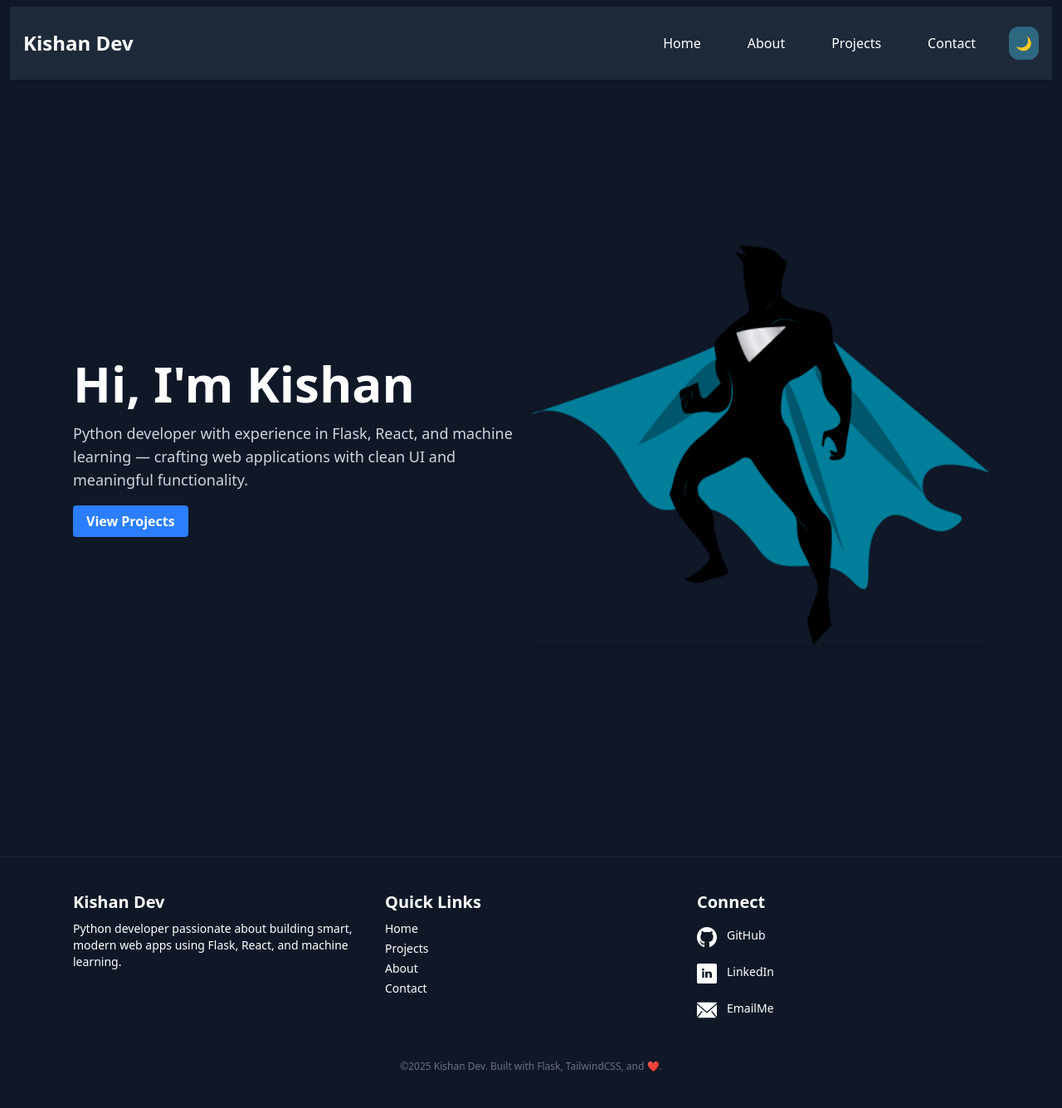
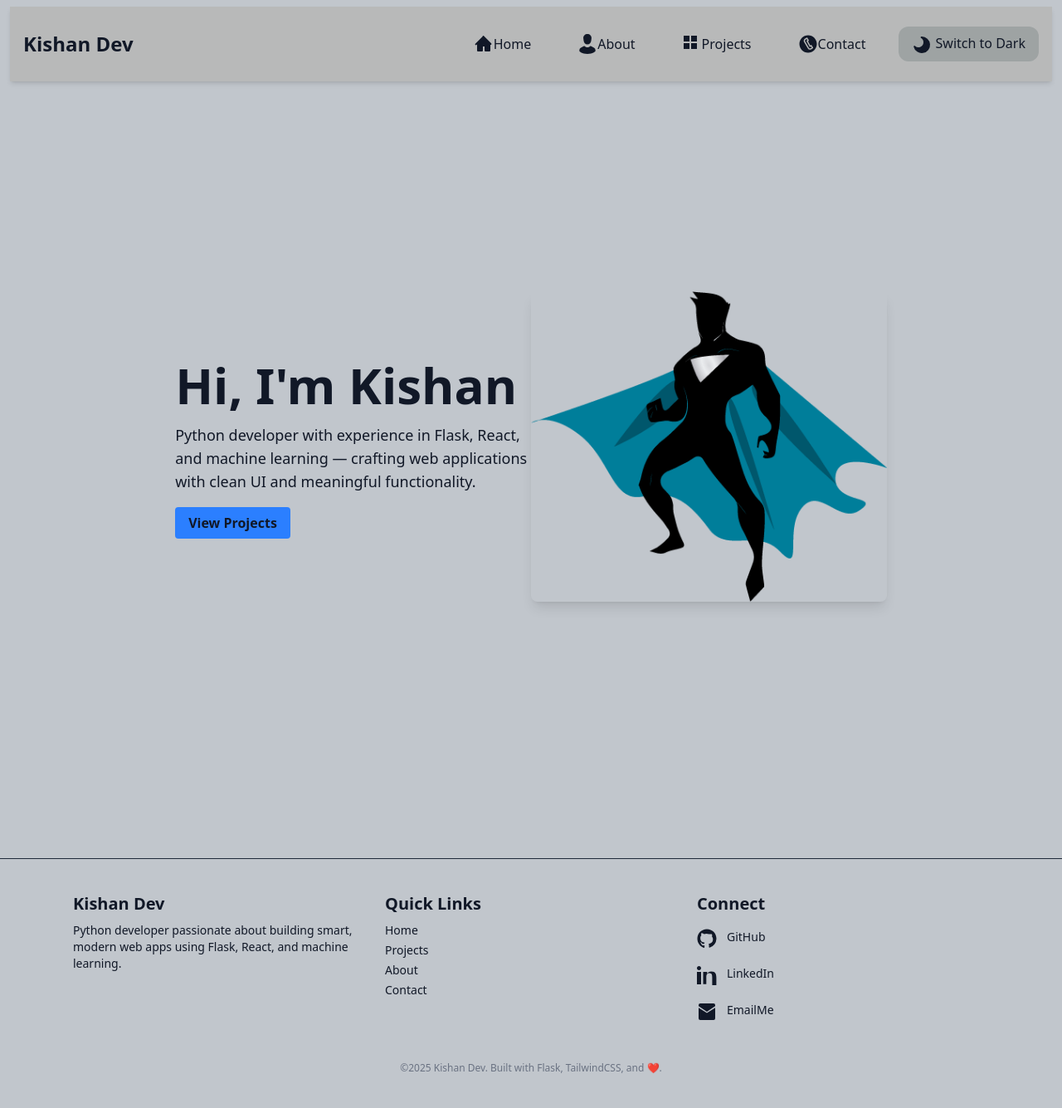
Before and after one commit to kishandev2509/portfolio, a Flask app: page / in a window 1280 px wide. Shown: the whole page at 83% size. Before the commit the page ends 1291 px from the top, so only its background shows below. Run offline with Flask 3, Linux system fonts and the light colour scheme; some libraries are stand-ins or nearby versions.

Commit message:
Add navigation links and icons to header and footer, enhance theme toggle functionality

```diff
--- a/app.py
+++ b/app.py
@@ -18,6 +18,12 @@ def inject_footer_data():
             "GitHub": "https://github.com/kishandev2509",
             "LinkedIn": "https://linkedin.com/in/kishandev2509",
             "EmailMe":"mailto:kishandevprajapati4@gmail.com"
+        },
+        "nav_links":{
+            "Home":r"{{ url_for('home') }}",
+            "About":r"{{ url_for('about') }}",
+            "Projects":r"{{ url_for('projects') }}",
+            "Contact":r"{{ url_for('contact') }}",
         }
     }
 
--- a/static/js/main.js
+++ b/static/js/main.js
@@ -1,13 +1,23 @@
- const root = document.documentElement;
-  const current = localStorage.getItem("theme") || "dark";
-  if (current === "dark") root.classList.add("dark");
+document.documentElement.classList.toggle(
+	"dark",
+	localStorage.theme === "dark"
+);
+// document.documentElement.classList.toggle(
+// 	"dark",
+// 	localStorage.theme === "dark" ||
+// 		(!("theme" in localStorage) && window.matchMedia("(prefers-color-scheme: dark)").matches)
+// );
 
-  function toggleTheme() {
-    root.classList.toggle("dark");
-    const theme = root.classList.contains("dark") ? "dark" : "light";
-    localStorage.setItem("theme", theme);
-  }
-
+function toggleTheme() {
+	if (localStorage.theme === "dark") {
+		localStorage.removeItem("theme");
+		console.log("theme removed");
+	} else {
+		localStorage.theme = "dark";
+		console.log("dark theme");
+	}
+	document.documentElement.classList.toggle("dark");
+}
 
 document.addEventListener("DOMContentLoaded", function () {
 	const toggleBtn = document.getElementById("menu-toggle");
--- a/templates/base.html
+++ b/templates/base.html
@@ -12,6 +12,10 @@
 		<link rel="stylesheet" href="{{ url_for('static', filename='css/style.css') }}" />
 		<link href="https://unpkg.com/aos@2.3.4/dist/aos.css" rel="stylesheet" />
 		<script src="https://cdn.jsdelivr.net/npm/@tailwindcss/browser@4"></script>
+		<style type="text/tailwindcss">
+		@import "tailwindcss";
+@custom-variant dark (&:where(.dark, .dark *));
+</style>
 	</head>
 	<body class="bg-[var(--bg-color-primary)] text-[var(--text-color-primary)]">
 		{% include "header.html" %}
--- /dev/null
+++ b/templates/components/icons.html
@@ -0,0 +1,95 @@
+{% macro icon(name, class="") %} {% if name == "github" %}
+<svg class="w-6 h-6 fill-current inline-block {{ class }}" viewBox="0 0 24 24">
+	<path
+		d="M12 0.5C5.5 0.5 0.5 5.5 0.5 12c0 5.1 3.3 9.4 7.8 10.9.6.1.8-.2.8-.6v-2.3c-3.2.7-3.8-1.5-3.8-1.5-.5-1.3-1.1-1.7-1.1-1.7-.9-.6.1-.6.1-.6 1 .1 1.5 1 1.5 1 .9 1.5 2.4 1.1 3 .9.1-.7.3-1.1.5-1.3-2.5-.3-5.2-1.3-5.2-5.7 0-1.3.5-2.3 1.2-3.1-.1-.3-.5-1.4.1-2.8 0 0 1-.3 3.2 1.2a10.8 10.8 0 0 1 5.8 0C17 6.3 18 6.6 18 6.6c.6 1.4.2 2.5.1 2.8.7.8 1.2 1.8 1.2 3.1 0 4.4-2.7 5.3-5.3 5.6.3.3.5.8.5 1.6v2.4c0 .4.3.7.8.6A11.5 11.5 0 0 0 23.5 12c0-6.5-5-11.5-11.5-11.5Z" />
+</svg>
+
+{% elif name == "linkedin" %}
+<svg class="w-6 h-6 fill-current inline-block {{ class }}" viewBox="0 0 24 24">
+	<path
+		d="M4.98 3.5C4.98 4.88 3.88 6 2.5 6S0 4.88 0 3.5 1.12 1 2.5 1 5 2.12 5 3.5zM0 8h5v15H0V8zm7.5 0h4.8v2.2h.1c.7-1.3 2.4-2.7 4.9-2.7 5.2 0 6.1 3.4 6.1 7.7v8.8h-5V15c0-2.4 0-5.4-3.3-5.4-3.3 0-3.8 2.5-3.8 5.2v8H7.5V8z" />
+</svg>
+
+{% elif name == "projects" %}
+<svg class="w-6 h-6 fill-current inline-block {{ class }}" viewBox="0 0 24 24">
+	<path d="M2,9H9V2H2Zm9-7V9h7V2ZM2,18H9V11H2Zm9,0h7V11H11Z" />
+</svg>
+
+{% elif name == "moon" %}
+<svg class="w-6 h-6 fill-current inline-block {{ class }}" viewBox="0 0 24 24">
+	<path
+		d="M12,2h-.46a1,1,0,0,0-.9.77,1,1,0,0,0,.46,1.09A5.92,5.92,0,0,1,14,9,6,6,0,0,1,3.93,13.4a1,1,0,0,0-1.65,1A10,10,0,1,0,12,2Z" />
+</svg>
+
+{% elif name == "sun" %}
+<svg class="w-6 h-6 fill-current inline-block {{ class }}" viewBox="0 0 64 64">
+	<g>
+	<circle fill-rule="evenodd" clip-rule="evenodd" cx="32.003" cy="32.005" r="16.001"></circle>
+	<path
+		fill-rule="evenodd"
+		clip-rule="evenodd"
+		d="M12.001,31.997c0-2.211-1.789-4-4-4H4c-2.211,0-4,1.789-4,4 s1.789,4,4,4h4C10.212,35.997,12.001,34.208,12.001,31.997z"></path>
+	<path
+		fill-rule="evenodd"
+		clip-rule="evenodd"
+		d="M12.204,46.139l-2.832,2.833c-1.563,1.562-1.563,4.094,0,5.656 c1.562,1.562,4.094,1.562,5.657,0l2.833-2.832c1.562-1.562,1.562-4.095,0-5.657C16.298,44.576,13.767,44.576,12.204,46.139z"></path>
+	<path
+		fill-rule="evenodd"
+		clip-rule="evenodd"
+		d="M32.003,51.999c-2.211,0-4,1.789-4,4V60c0,2.211,1.789,4,4,4 s4-1.789,4-4l-0.004-4.001C36.003,53.788,34.21,51.999,32.003,51.999z"></path>
+	<path
+		fill-rule="evenodd"
+		clip-rule="evenodd"
+		d="M51.798,46.143c-1.559-1.566-4.091-1.566-5.653-0.004 s-1.562,4.095,0,5.657l2.829,2.828c1.562,1.57,4.094,1.562,5.656,0s1.566-4.09,0-5.656L51.798,46.143z"></path>
+	<path
+		fill-rule="evenodd"
+		clip-rule="evenodd"
+		d="M60.006,27.997l-4.009,0.008 c-2.203-0.008-3.992,1.781-3.992,3.992c-0.008,2.211,1.789,4,3.992,4h4.001c2.219,0.008,4-1.789,4-4 C64.002,29.79,62.217,27.997,60.006,27.997z"></path>
+	<path
+		fill-rule="evenodd"
+		clip-rule="evenodd"
+		d="M51.798,17.859l2.828-2.829c1.574-1.566,1.562-4.094,0-5.657 c-1.559-1.567-4.09-1.567-5.652-0.004l-2.829,2.836c-1.562,1.555-1.562,4.086,0,5.649C47.699,19.426,50.239,19.418,51.798,17.859z"></path>
+	<path
+		fill-rule="evenodd"
+		clip-rule="evenodd"
+		d="M32.003,11.995c2.207,0.016,4-1.789,4-3.992v-4 c0-2.219-1.789-4-4-4c-2.211-0.008-4,1.781-4,3.993l0.008,4.008C28.003,10.206,29.792,11.995,32.003,11.995z"></path>
+	<path
+		fill-rule="evenodd"
+		clip-rule="evenodd"
+		d="M12.212,17.855c1.555,1.562,4.079,1.562,5.646-0.004 c1.574-1.551,1.566-4.09,0.008-5.649l-2.829-2.828c-1.57-1.571-4.094-1.559-5.657,0c-1.575,1.559-1.575,4.09-0.012,5.653 L12.212,17.855z"></path>
+</g>
+</svg>
+
+{% elif name == "about" %}
+<svg class="w-6 h-6 fill-current inline-block {{ class }}" viewBox="0 0 512 512">
+	<g>
+		<path
+			class="st0"
+			d="M159.131,169.721c5.635,58.338,43.367,96.867,96.871,96.867c53.502,0,91.23-38.53,96.867-96.867l7.988-63.029 C365.812,44.768,315.281,0,256.002,0c-59.281,0-109.812,44.768-104.86,106.692L159.131,169.721z" />
+		<path
+			class="st0"
+			d="M463.213,422.569l-3.824-24.35c-3.203-20.417-16.035-38.042-34.475-47.361l-80.473-40.693 c-2.519-1.274-4.57-3.194-6.289-5.338c-23.297,24.632-51.6,39.12-82.15,39.12c-30.549,0-58.856-14.488-82.152-39.12 c-1.719,2.144-3.77,4.064-6.289,5.338l-80.472,40.693c-18.442,9.319-31.272,26.944-34.475,47.361l-3.826,24.35 c-1.363,8.692,0.436,21.448,8.222,27.825C67.42,458.907,105.875,512,256.002,512c150.125,0,188.578-53.093,198.988-61.606 C462.779,444.017,464.576,431.261,463.213,422.569z" />
+	</g>
+</svg>
+
+{% elif name == "contact" %}
+<svg
+	class="w-6 h-6 fill-current inline-block {{ class }}"
+	viewBox="0 0 32 32"
+	style="fill-rule: evenodd; clip-rule: evenodd; stroke-linejoin: round; stroke-miterlimit: 5">
+	<path
+		d="M16,2c-7.727,0 -14,6.273 -14,14c0,7.727 6.273,14 14,14c7.727,0 14,-6.273 14,-14c-0,-7.727 -6.273,-14 -14,-14Zm-6.729,10.345l0.15,0.259l6.23,10.792l0.866,0.5c0,0 -0.861,-0.493 -0.861,-0.493l0.15,0.26c0.475,0.824 1.378,1.386 2.555,1.483c0.993,0.082 2.117,-0.184 3.119,-0.763c1.121,-0.647 2.118,-1.223 2.118,-1.223c0.478,-0.276 0.642,-0.887 0.366,-1.366l-2.077,-3.597c-0.276,-0.478 -0.888,-0.642 -1.366,-0.366l-0.866,0.5c0,-0 -3.846,-6.662 -3.846,-6.662c-0,0 0.866,-0.5 0.866,-0.5c0.478,-0.276 0.642,-0.888 0.366,-1.366l-2.077,-3.597c-0.276,-0.479 -0.888,-0.642 -1.366,-0.366c0,-0 -0.997,0.575 -2.118,1.223c-1.002,0.578 -1.795,1.419 -2.22,2.319c-0.505,1.068 -0.469,2.131 0.006,2.955l0.005,0.008Zm8.117,10.058l-6.39,-11.066c-0.177,-0.307 -0.118,-0.702 0.07,-1.1c0.267,-0.566 0.782,-1.079 1.412,-1.442c0,-0 1.252,-0.723 1.252,-0.723c0,-0 1.077,1.865 1.077,1.865c-0,0 -0.866,0.5 -0.866,0.5c-0.478,0.276 -0.642,0.888 -0.366,1.366l4.846,8.394c0.276,0.478 0.888,0.642 1.366,0.366l0.866,-0.5c0,-0 1.077,1.865 1.077,1.865c0,0 -1.252,0.723 -1.252,0.723c-0.63,0.364 -1.331,0.553 -1.955,0.502c-0.43,-0.035 -0.794,-0.176 -0.976,-0.47l-0.161,-0.28Z" />
+</svg>
+
+{% elif name == "home" %}
+<svg class="w-6 h-6 fill-current inline-block {{ class }}" viewBox="0 0 24 24">
+	<path
+		d="M10.707 2.293a1 1 0 0 1 1.414 0l9 9a1 1 0 0 1-1.414 1.414L20 12.414V20a1 1 0 0 1-1 1h-5a1 1 0 0 1-1-1v-5H11v5a1 1 0 0 1-1 1H5a1 1 0 0 1-1-1v-7.586l-.707.707a1 1 0 0 1-1.414-1.414l9-9z" />
+</svg>
+
+{% elif name == "emailme" %}
+<svg class="w-6 h-6 fill-current inline-block {{ class }}" viewBox="0 0 24 24">
+	<path
+		d="M2 4a2 2 0 0 1 2-2h16a2 2 0 0 1 2 2v1.2L12 12 2 5.2V4zm0 3.2V20a2 2 0 0 0 2 2h16a2 2 0 0 0 2-2V7.2l-10 6.4L2 7.2z" />
+</svg>
+{% endif %} {% endmacro %}
--- a/templates/footer.html
+++ b/templates/footer.html
@@ -1,3 +1,4 @@
+{% from "components/icons.html" import icon %}
 <footer class="bg-[var(--bg-color-primary)] text-[var(--text-color-primary)] py-10 mt-16 border-t border-gray-800">
 	<div class="max-w-6xl mx-auto px-6 flex flex-col md:flex-row justify-between items-start gap-6">
 		<!-- About -->
@@ -26,12 +27,11 @@
 			<ul class="space-y-1 text-sm">
 				{% for name,url in social_links.items() %}
 				<li>
-					<a href="{{ url }}" target="_blank" class="hover:text-[var(--text-hover-color)] flex flex-row gap-3 py-2">
-						<img
-							src="{{ url_for('static', filename='icons/' ~ name|lower ~ '.svg') }}"
-							alt=""
-							width="24"
-							height="24" />{{ name }}
+					<a
+						href="{{ url }}"
+						target="_blank"
+						class="hover:text-[var(--text-hover-color)] flex flex-row gap-3 py-2">
+						{{ icon(name.lower()) }} {{ name }}
 					</a>
 				</li>
 				{% endfor %}
--- a/templates/header.html
+++ b/templates/header.html
@@ -1,3 +1,4 @@
+{% from "components/icons.html" import icon %}
 <header class="sticky top-0 px-3 py-2 flex justify-between z-50 items-center w-full">
 	<nav class="bg-[var(--bg-color-secondary)] text-[var(--text-color-primary)] shadow-md px-4 py-1 relative w-full">
 		<div class="max-w-auto mx-auto flex flex-col items-center justify-between md:flex-row">
@@ -25,31 +26,19 @@
 			<ul
 				id="nav-links"
 				class="hidden flex-col md:flex md:flex-row md:items-center md:space-x-6 md:static left-0 w-full md:w-auto bg-gray-900 bg-transparent my-5 overflow-hidden">
+				{% for name,link in nav_links.items() %}
 				<li>
-					<a href="{{ url_for('home') }}" class="block py-2 px-4 hover:text-[var(--text-hover-color)]"
-						>Home</a
-					>
+					<a href="{{link}}" class="py-2 px-4 hover:text-[var(--text-hover-color)] flex flex-row">
+						{{ icon(name.lower()) }} {{ name }}
+					</a>
 				</li>
-				<li>
-					<a href="{{ url_for('about') }}" class="block py-2 px-4 hover:text-[var(--text-hover-color)]"
-						>About</a
-					>
-				</li>
-				<li>
-					<a href="{{ url_for('projects') }}" class="block py-2 px-4 hover:text-[var(--text-hover-color)]"
-						>Projects</a
-					>
-				</li>
-				<li>
-					<a href="{{ url_for('contact') }}" class="block py-2 px-4 hover:text-[var(--text-hover-color)]"
-						>Contact</a
-					>
-				</li>
+				{% endfor %}
 				<button
 					id="theme-toggle"
-					class="p-2 rounded-xl transition text-[var(--text-color-primary)] bg-[var(--accent-color)] hover:bg-[var(--bg-color-primary)]"
+					class="flex flex-row rounded-xl w-fit transition text-[var(--text-color-primary)] bg-[var(--accent-color)] hover:bg-[var(--bg-color-primary)] py-2 px-4 hover:text-[var(--text-hover-color)]"
 					onclick="toggleTheme()">
-					🌙
+					<span id="sun-icon" class="hidden dark:inline"> {{ icon("sun") }} Switch to Light </span>
+					<span id="moon-icon" class="inline dark:hidden"> {{ icon("moon") }} Switch to Dark </span>
 				</button>
 			</ul>
 		</div>
--- a/templates/index.html
+++ b/templates/index.html
@@ -1,8 +1,8 @@
 {% extends "base.html" %} {% block title %}Home{% endblock title %} {% block content %}
-<section class="flex flex-col md:flex-row min-h-screen items-center justify-center px-4 md:px-16">
+<section class="flex flex-col md:flex-row min-h-screen items-center justify-center px-4 md:px-16 lg:max-w-[80%] m-auto">
 	<div class="md:w-1/2 mb-12 md:mb-0" data-aos="fade-right">
 		<h1 class="text-4xl md:text-6xl font-bold mb-4">Hi, I'm Kishan</h1>
-		<p class="text-lg text-gray-300 mb-6">
+		<p class="text-lg text-[var(--text-color-secondary)] mb-6">
 			Python developer with experience in Flask, React, and machine learning — crafting web applications with
 			clean UI and meaningful functionality.
 		</p>
```
